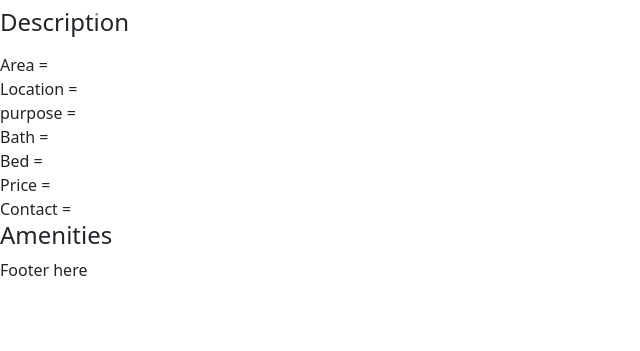
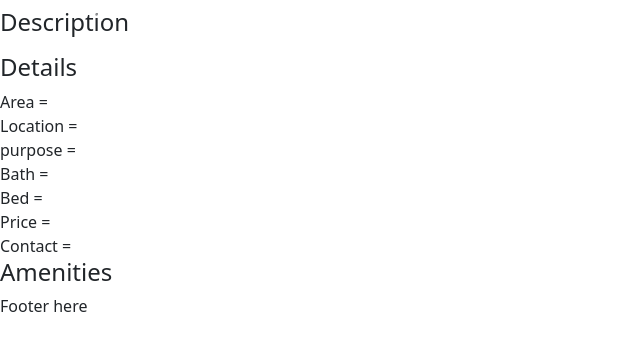
Before and after one commit to hahmad2205/Playground, a Django app: template zameenclone/properties/templates/properties/property_details.html in a window 1280 px wide. Shown: the part 74-425 px from the top of the page, without its empty margins (0-640 px from the left). Run offline with Django 5.2, Linux system fonts and the light colour scheme; the template is opened without the code that fills it, so the values that code supplies are empty.

```diff
--- a/zameenclone/properties/templates/properties/property_details.html
+++ b/zameenclone/properties/templates/properties/property_details.html
@@ -26,6 +26,7 @@
 <h4>Description</h4>
 <p>{{property.description}}</p>
 
+<h4>Details</h4>
 <div>
     <div>Area = {{property.area}}</div>
     <div>Location = {{property.location}}</div>
--- a/zameenclone/properties/views.py
+++ b/zameenclone/properties/views.py
@@ -40,5 +40,5 @@ def property_detail(request, property_id):
     property = get_object_or_404(Property, id=property_id)
 
     return render(
-        request, "properties/property_details.html", {"property": property,}
+        request, "properties/property_details.html", {"property": property}
     )
```
Also changed, not shown: zameenclone/properties/migrations/0001_initial.py, zameenclone/properties/migrations/0002_initial.py (deleted), zameenclone/properties/migrations/0003_property_owner.py (deleted).
